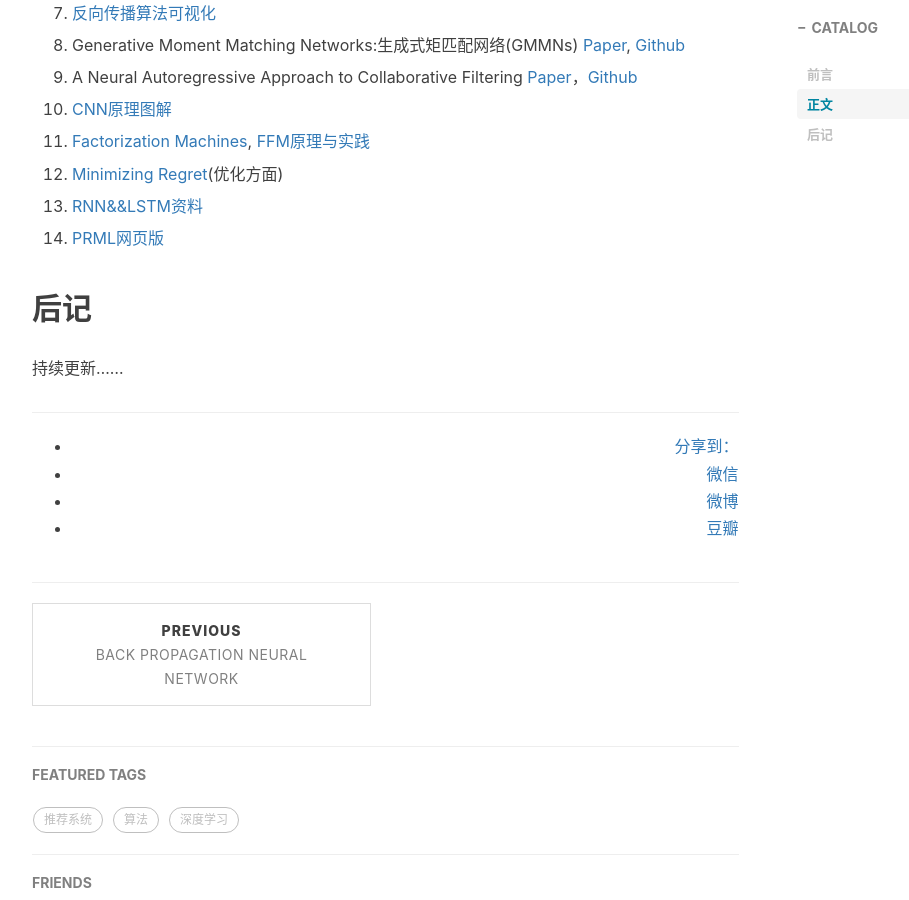
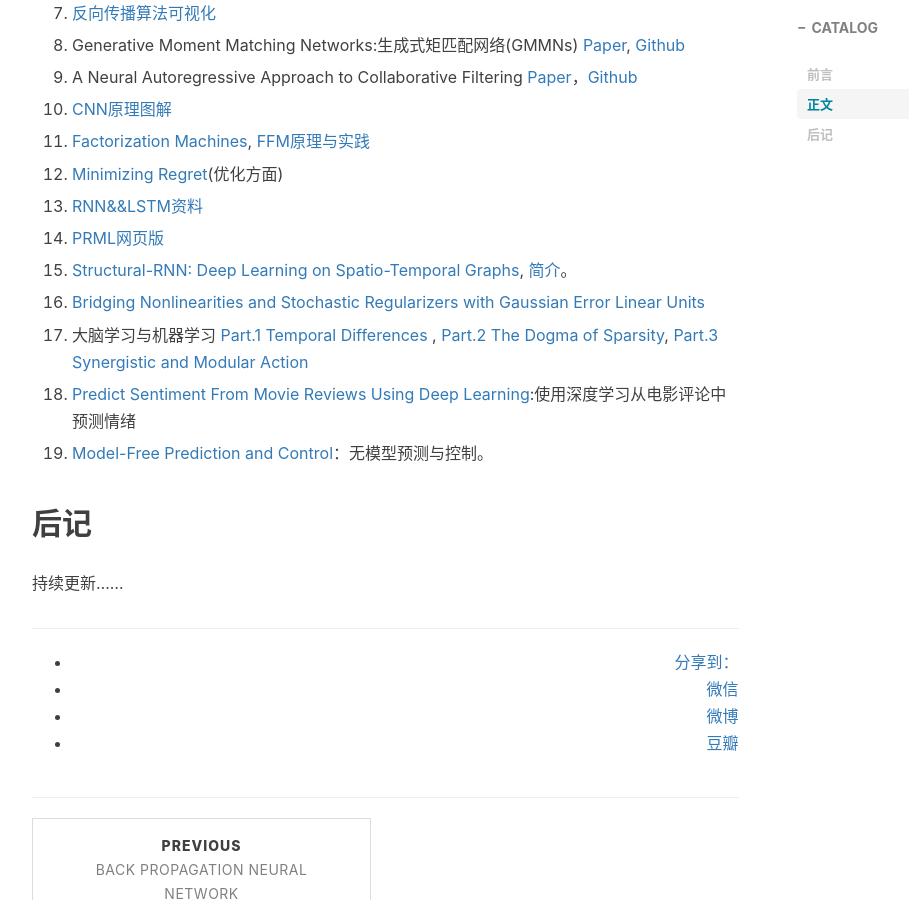
Before and after one commit to CoolIceFire/CoolIceFire.github.io, a Jekyll site: the page built from _posts/2016-06-30-Learning.markdown, in a window 1280 px wide and 900 px high, scrolled down 1026 px. Shown: the whole window, without its empty margins (233-1142 px from the left). Built offline with Jekyll 4.4.1, drawn with Linux system fonts in a browser that asks for light colours; nearby versions of some CDN libraries; comment, search, counter and statistics services are not loaded.

Commit message:
Update 2016-06-30-Learning.markdown

```diff
--- a/_posts/2016-06-30-Learning.markdown
+++ b/_posts/2016-06-30-Learning.markdown
@@ -51,6 +51,16 @@
 
 14. [PRML网页版](https://www.gitbook.com/book/mqshen/prml/details)
 
+15. [Structural-RNN: Deep Learning on Spatio-Temporal Graphs](http://arxiv.org/abs/1511.05298), [简介](https://mp.weixin.qq.com/s?__biz=MzIxNzE2MTM4OA==&mid=2665642872&idx=1&sn=810d2a39c474faa37fe857d4513100ac)。
+
+16. [Bridging Nonlinearities and Stochastic Regularizers with Gaussian Error Linear Units](https://arxiv.org/abs/1606.08415v1)
+
+17. 大脑学习与机器学习 [Part.1 Temporal Differences](http://blog.shakirm.com/2016/02/learning-in-brains-and-machines-1/) , [Part.2 The Dogma of Sparsity](http://blog.shakirm.com/2016/04/learning-in-brains-and-machines-2/), [Part.3 Synergistic and Modular Action ](http://blog.shakirm.com/2016/07/learning-in-brains-and-machines-3-synergistic-and-modular-action/)
+
+18. [Predict Sentiment From Movie Reviews Using Deep Learning](http://machinelearningmastery.com/predict-sentiment-movie-reviews-using-deep-learning/):使用深度学习从电影评论中预测情绪
+
+19. [Model-Free Prediction and Control](http://kvfrans.com/model-free-prediction-and-control/)：无模型预测与控制。
+
 ## 后记
 
 持续更新……
```
